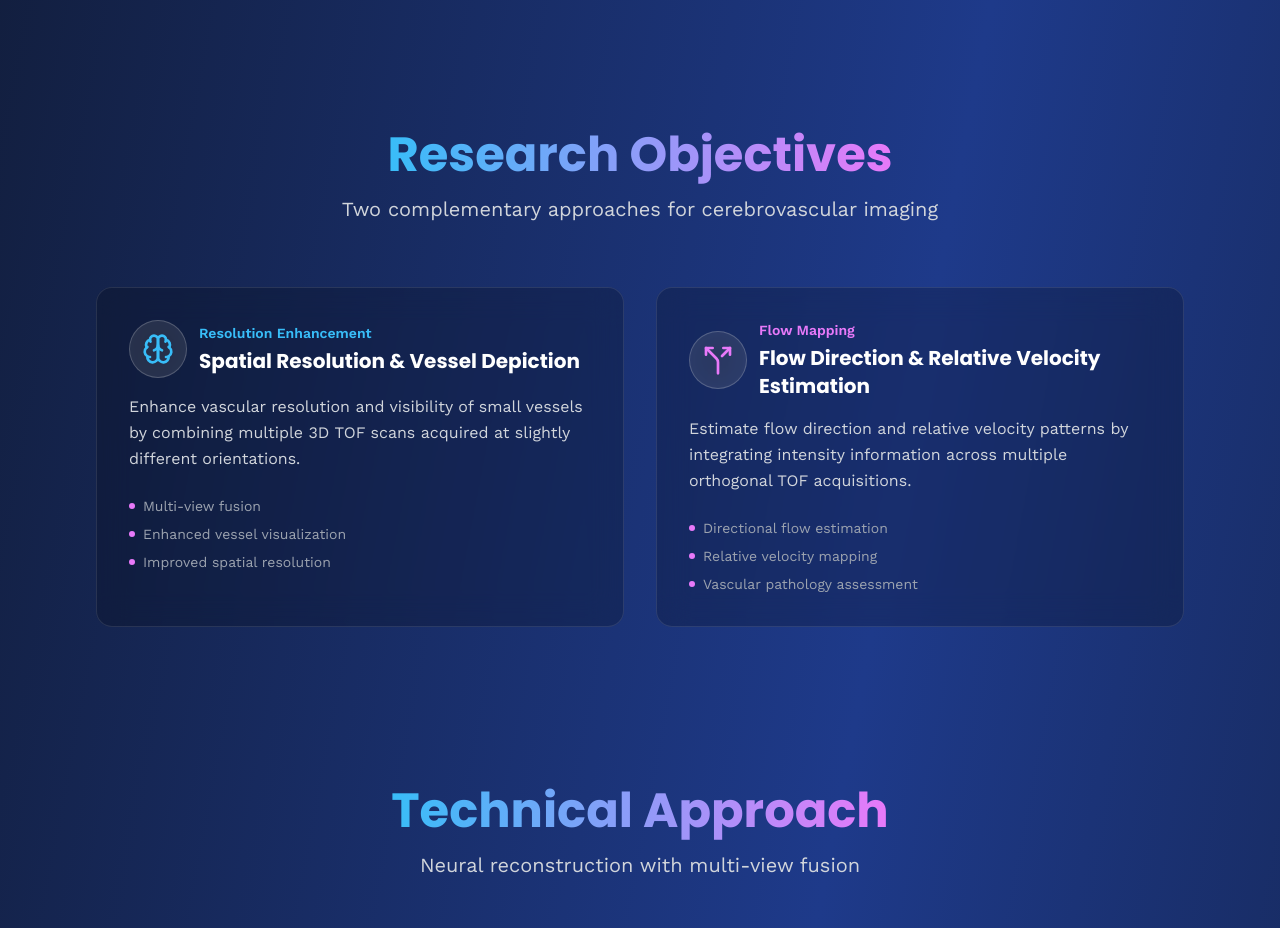
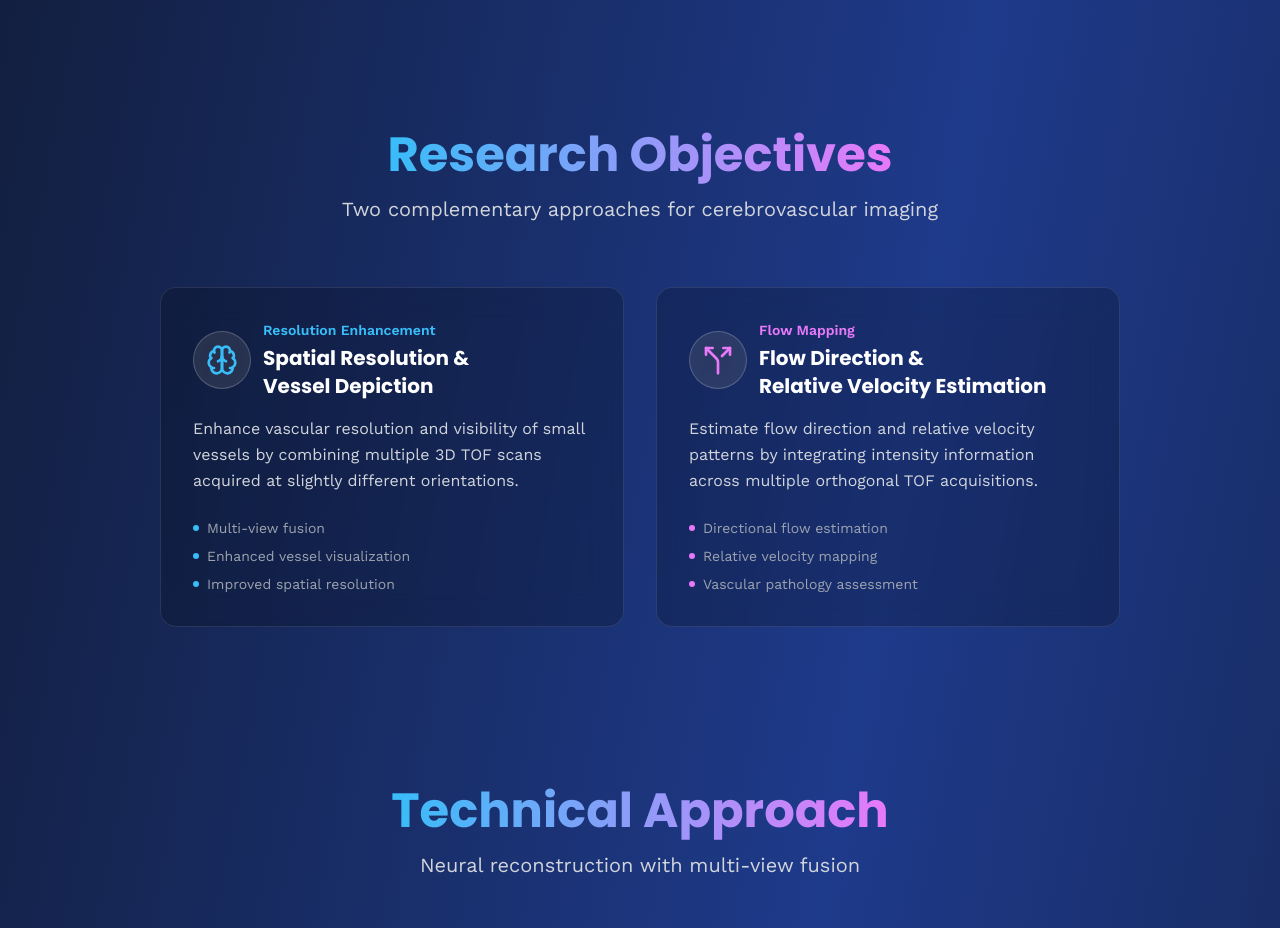
Before and after one commit to DariaHasin/toflow-portfolio, a React (Vite) app: page / in a window 1280 px wide. Shown: the part 1520-2448 px from the top of the page. Built offline with nearby package versions, Linux system fonts and the light colour scheme.

Commit message:
Fix bullet colors and make titles 2 rows, reduce box width

```diff
--- a/src/components/Objectives.jsx
+++ b/src/components/Objectives.jsx
@@ -8,7 +8,8 @@ const Objectives = () => {
       icon: Brain,
       iconColor: "text-primary-400",
       subtitleColor: "text-primary-400",
-      title: "Spatial Resolution & Vessel Depiction",
+      bulletColor: "bg-primary-400",
+      title: "Spatial Resolution &\nVessel Depiction",
       subtitle: "Resolution Enhancement",
       description: "Enhance vascular resolution and visibility of small vessels by combining multiple 3D TOF scans acquired at slightly different orientations.",
       features: [
@@ -22,7 +23,8 @@ const Objectives = () => {
       icon: Split,
       iconColor: "text-accent-400",
       subtitleColor: "text-accent-400",
-      title: "Flow Direction & Relative Velocity Estimation",
+      bulletColor: "bg-accent-400",
+      title: "Flow Direction &\nRelative Velocity Estimation",
       subtitle: "Flow Mapping",
       description: "Estimate flow direction and relative velocity patterns by integrating intensity information across multiple orthogonal TOF acquisitions.",
       features: [
@@ -35,7 +37,7 @@ const Objectives = () => {
 
   return (
     <section id="objectives" className="py-20 relative">
-      <div className="max-w-6xl mx-auto px-4 sm:px-6 lg:px-8">
+      <div className="max-w-5xl mx-auto px-4 sm:px-6 lg:px-8">
         <div className="text-center mb-16">
           <h2 className="text-4xl md:text-5xl font-bold mb-4">
             <span className="gradient-text">Research Objectives</span>
@@ -57,7 +59,7 @@ const Objectives = () => {
                 </div>
                 <div>
                   <div className={`text-sm font-semibold mb-1 ${objective.subtitleColor}`}>{objective.subtitle}</div>
-                  <h3 className="text-xl font-bold">{objective.title}</h3>
+                  <h3 className="text-xl font-bold whitespace-pre-line">{objective.title}</h3>
                 </div>
               </div>
 
@@ -68,7 +70,7 @@ const Objectives = () => {
               <div className="space-y-2">
                 {objective.features.map((feature, idx) => (
                   <div key={idx} className="flex items-center space-x-2">
-                    <div className="w-1.5 h-1.5 rounded-full bg-accent-400"></div>
+                    <div className={`w-1.5 h-1.5 rounded-full ${objective.bulletColor}`}></div>
                     <span className="text-sm text-gray-400">{feature}</span>
                   </div>
                 ))}
```
